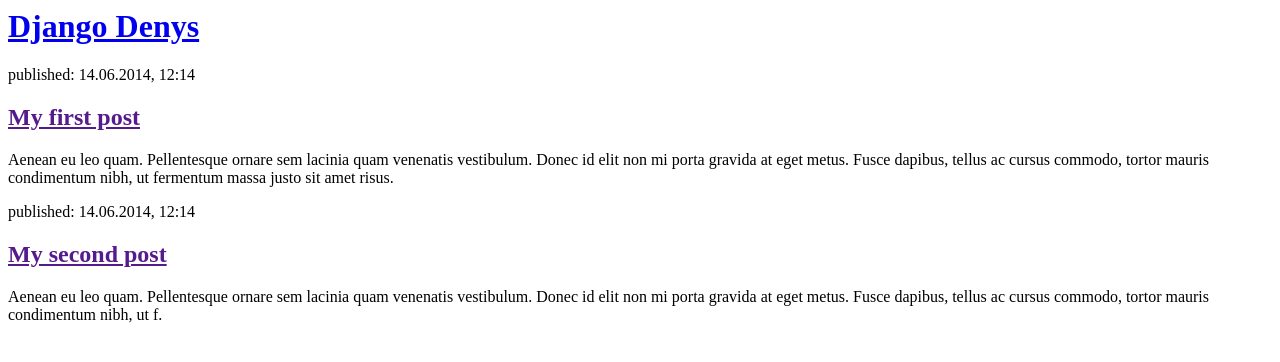
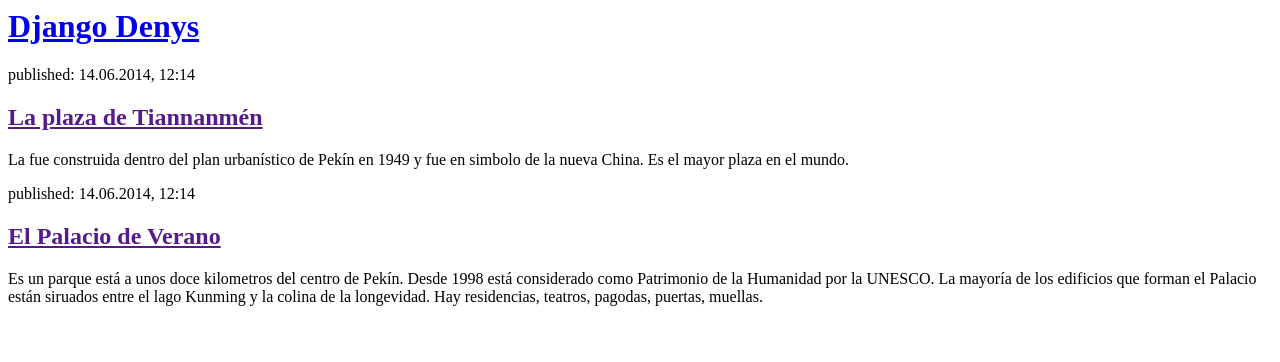
Before and after one commit to DenysV/my-first-blog, a Django app: page / in a window 1280 px wide. Shown: the top 362 px of the page. Run offline with Django 3.2, Linux system fonts and the light colour scheme.

Commit message:
Change content of posts

```diff
--- a/blog/templates/blog/post_list.html
+++ b/blog/templates/blog/post_list.html
@@ -7,14 +7,14 @@
       <h1><a href="/">Django Denys</a></h1>
     </div>
       <p>published: 14.06.2014, 12:14</p>
-      <h2><a href="">My first post</a></h2>
-      <p>Aenean eu leo quam. Pellentesque ornare sem lacinia quam venenatis vestibulum. Donec id elit non mi porta gravida at eget metus. Fusce dapibus, tellus ac cursus commodo, tortor mauris condimentum nibh, ut fermentum massa justo sit amet risus.</p>
+      <h2><a href="">La plaza de Tiannanmén</a></h2>
+      <p>La fue construida dentro del plan urbanístico de Pekín en 1949 y fue en simbolo de la nueva China. Es el mayor plaza en el mundo.</p>
     </div>
 
     <div>
       <p>published: 14.06.2014, 12:14</p>
-      <h2><a href="">My second post</a></h2>
-      <p>Aenean eu leo quam. Pellentesque ornare sem lacinia quam venenatis vestibulum. Donec id elit non mi porta gravida at eget metus. Fusce dapibus, tellus ac cursus commodo, tortor mauris condimentum nibh, ut f.</p>
+      <h2><a href="">El Palacio de Verano</a></h2>
+      <p>Es un parque está a unos doce kilometros del centro de Pekín. Desde 1998 está considerado como Patrimonio de la Humanidad por la UNESCO. La mayoría de los edificios que forman el Palacio están siruados entre el lago Kunming y la colina de la longevidad. Hay residencias, teatros, pagodas, puertas, muellas.</p>
     </div>
   </body>
 </html>
```
